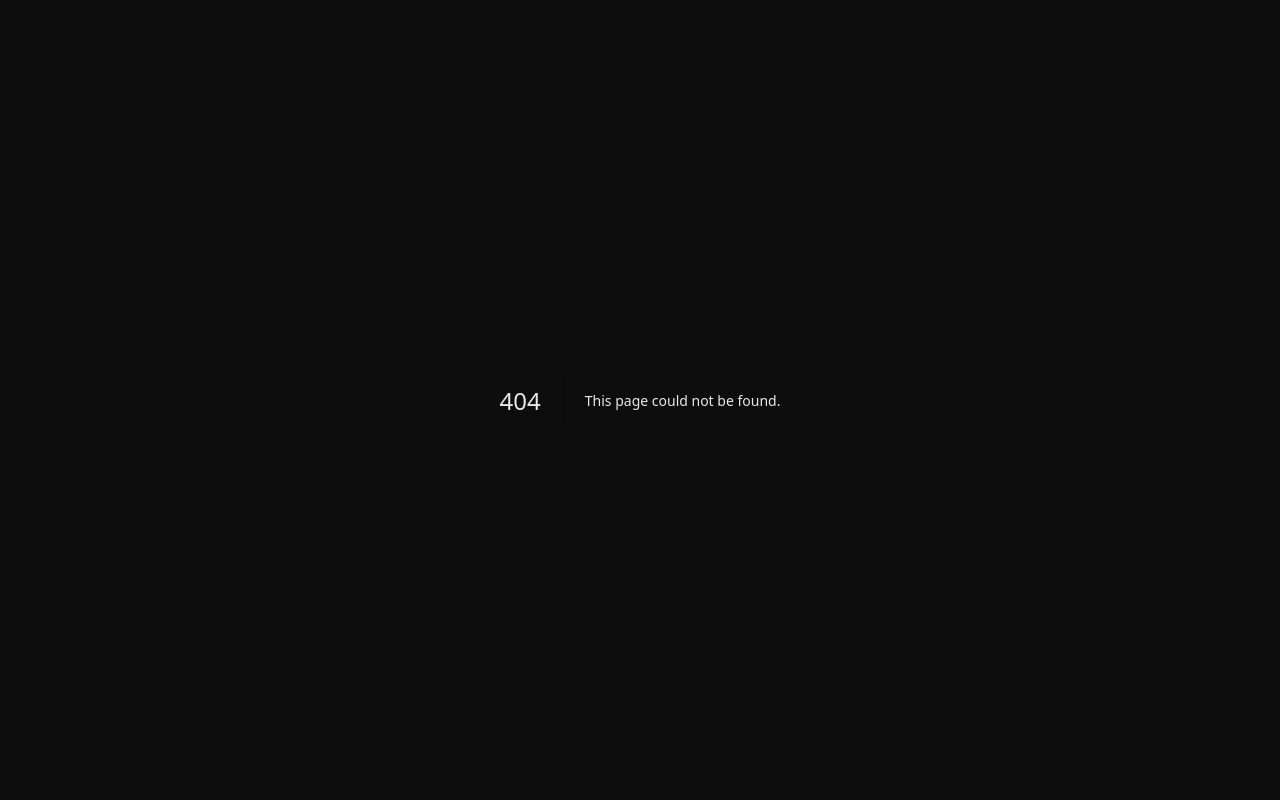
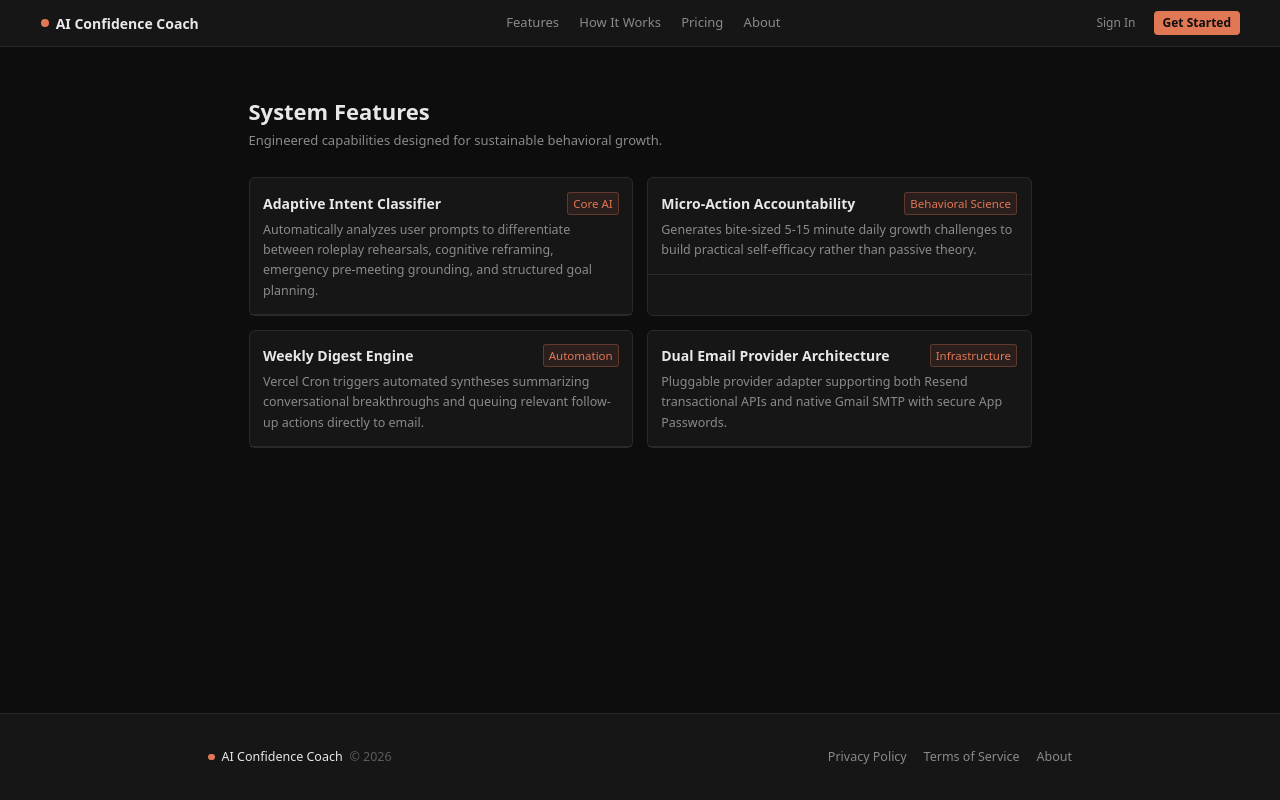
Before and after one commit to girishlade111/Elevra, a Next.js app: page /features in a window 1280 px wide. Before the commit this address had no page. Built offline with nearby package versions, Linux system fonts and the light colour scheme.

Commit message:
feat(marketing): add feature components for landing page

```diff
--- /dev/null
+++ b/src/app/(marketing)/features/page.tsx
@@ -0,0 +1,57 @@
+import { Container } from "@/components/layout/container";
+import { Card, CardHeader, CardTitle, CardDescription, CardContent } from "@/components/ui/card";
+import { Badge } from "@/components/ui/badge";
+
+export default function FeaturesPage() {
+  const features = [
+    {
+      name: "Adaptive Intent Classifier",
+      badge: "Core AI",
+      description: "Automatically analyzes user prompts to differentiate between roleplay rehearsals, cognitive reframing, emergency pre-meeting grounding, and structured goal planning.",
+    },
+    {
+      name: "Micro-Action Accountability",
+      badge: "Behavioral Science",
+      description: "Generates bite-sized 5-15 minute daily growth challenges to build practical self-efficacy rather than passive theory.",
+    },
+    {
+      name: "Weekly Digest Engine",
+      badge: "Automation",
+      description: "Vercel Cron triggers automated syntheses summarizing conversational breakthroughs and queuing relevant follow-up actions directly to email.",
+    },
+    {
+      name: "Dual Email Provider Architecture",
+      badge: "Infrastructure",
+      description: "Pluggable provider adapter supporting both Resend transactional APIs and native Gmail SMTP with secure App Passwords.",
+    },
+  ];
+
+  return (
+    <div className="py-14">
+      <Container size="default" className="space-y-8">
+        <div>
+          <h1 className="text-[22px] font-semibold text-text-primary">System Features</h1>
+          <p className="text-[13px] text-text-secondary mt-1">
+            Engineered capabilities designed for sustainable behavioral growth.
+          </p>
+        </div>
+
+        <div className="grid grid-cols-1 md:grid-cols-2 gap-4">
+          {features.map((f) => (
+            <Card key={f.name} className="bg-panel border-border">
+              <CardHeader>
+                <div className="flex items-center justify-between">
+                  <CardTitle className="text-[14px]">{f.name}</CardTitle>
+                  <Badge variant="accent">{f.badge}</Badge>
+                </div>
+                <CardDescription className="text-[12.5px] mt-2 text-text-secondary leading-relaxed">
+                  {f.description}
+                </CardDescription>
+              </CardHeader>
+            </Card>
+          ))}
+        </div>
+      </Container>
+    </div>
+  );
+}
```
